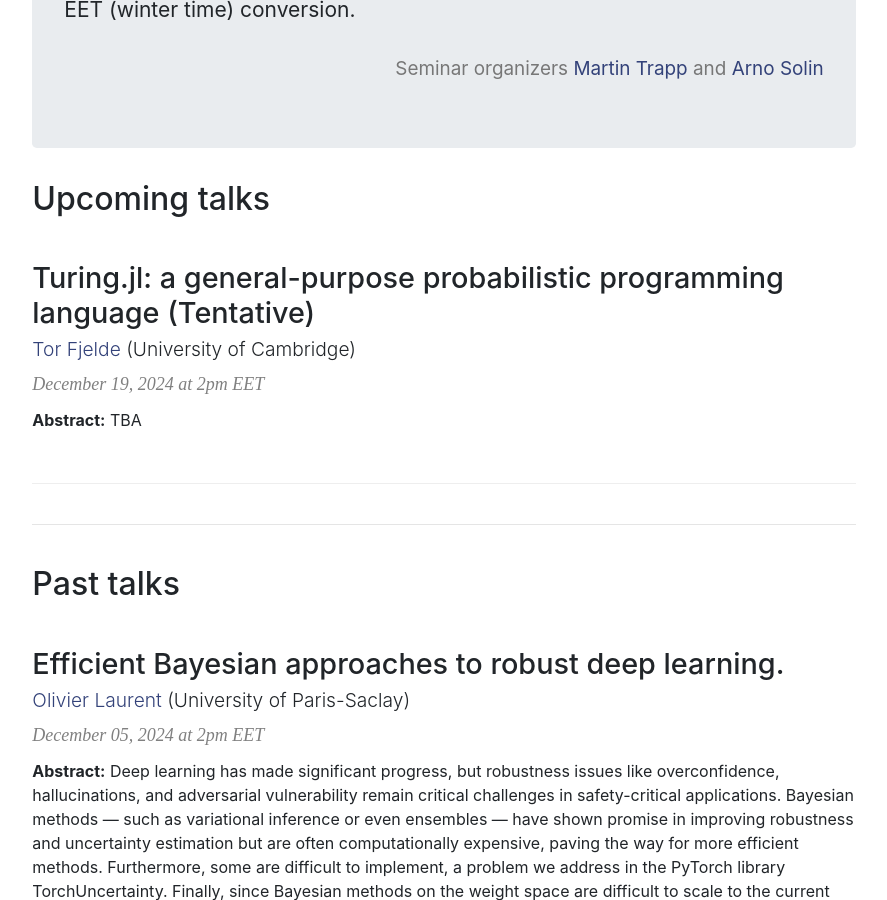
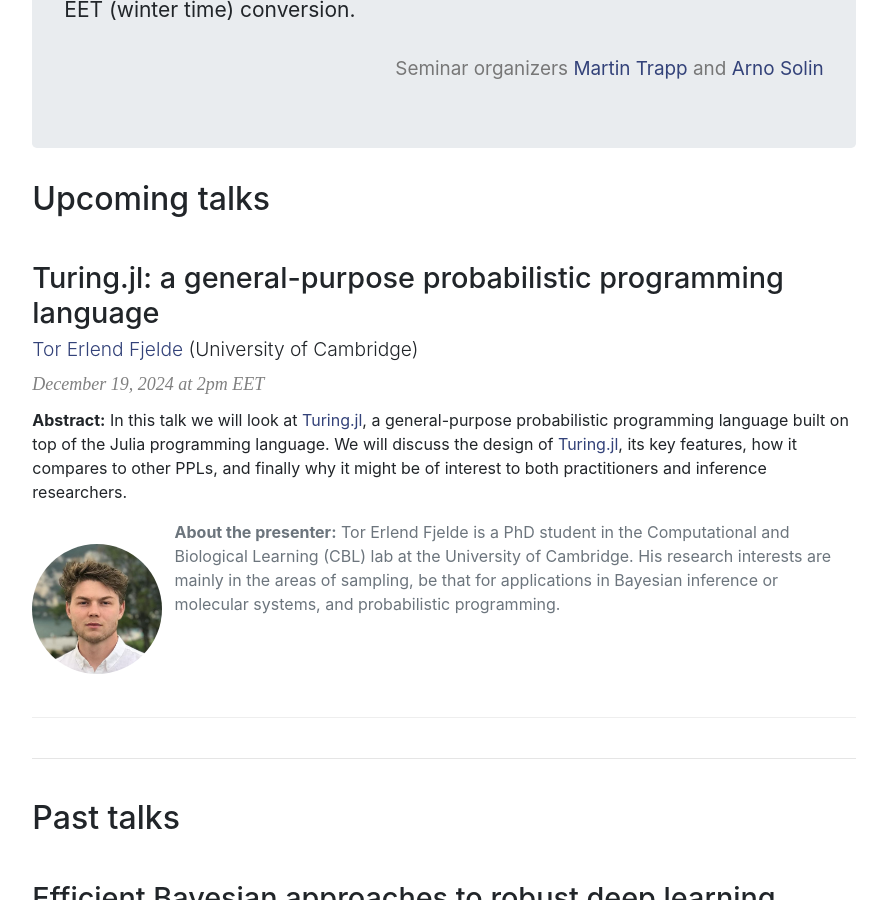
Before and after one commit to AaltoML/apml, a Jekyll site: the page built from index.html, in a window 1280 px wide and 900 px high, scrolled down 915 px. Shown: the whole window, without its empty margins (196-1083 px from the left). Built offline with Jekyll 4.4.1, drawn with Linux system fonts in a browser that asks for light colours.

Commit message:
updated tors talk details

```diff
--- a/_data/talks.yml
+++ b/_data/talks.yml
@@ -325,10 +325,10 @@
   photo: "olivier_laurent"
 
 - date: December 19, 2024 at 2pm EET
-  title: "Turing.jl: a general-purpose probabilistic programming language (Tentative)"
-  presenter: Tor Fjelde
+  title: "Turing.jl: a general-purpose probabilistic programming language"
+  presenter: Tor Erlend Fjelde
   affiliation: University of Cambridge
   url: http://retiredparkingguard.com/
-  abstract: TBA # missing
-  # biography: TBH # missing
-  # photo: "tor_fjelde"
+  abstract: In this talk we will look at [Turing.jl](https://github.com/TuringLang/Turing.jl), a general-purpose probabilistic programming language built on top of the Julia programming language. We will discuss the design of [Turing.jl](https://github.com/TuringLang/Turing.jl), its key features, how it compares to other PPLs, and finally why it might be of interest to both practitioners and inference researchers.
+  biography: Tor Erlend Fjelde is a PhD student in the Computational and Biological Learning (CBL) lab at the University of Cambridge. His research interests are mainly in the areas of sampling, be that for applications in Bayesian inference or molecular systems, and probabilistic programming. # missing
+  photo: "tor_fjelde"
```
Also changed, not shown: assets/speakers/tor_fjelde.jpg (added), assets/speakers/tor_fjelde.png (added).
